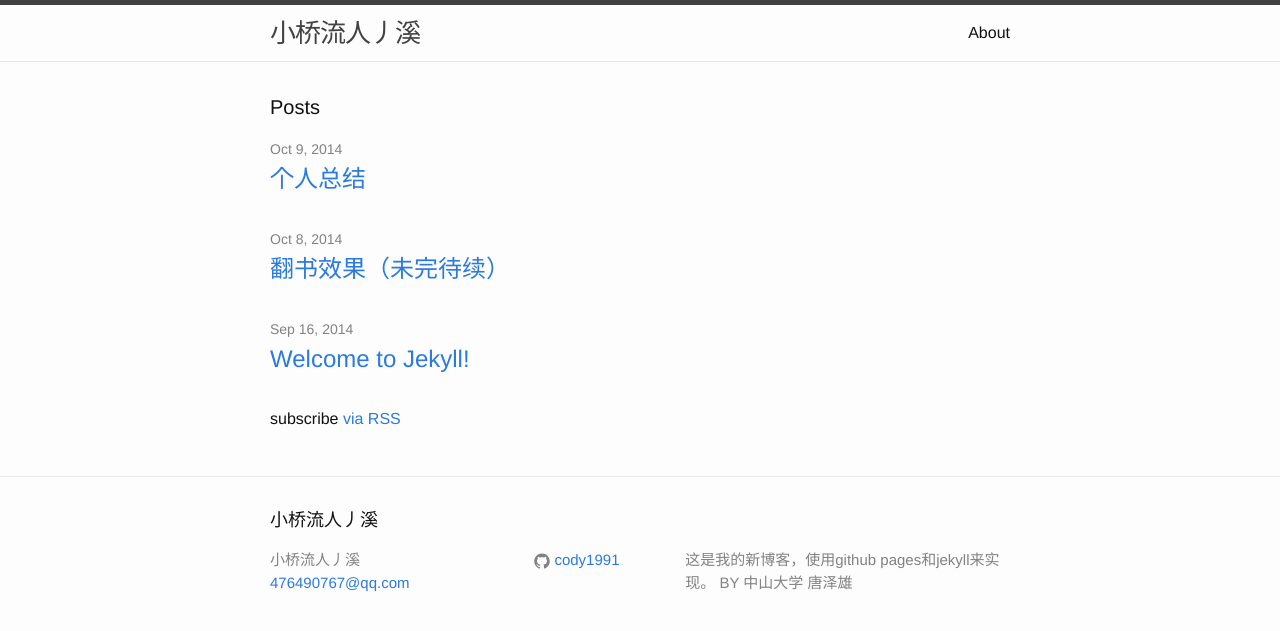
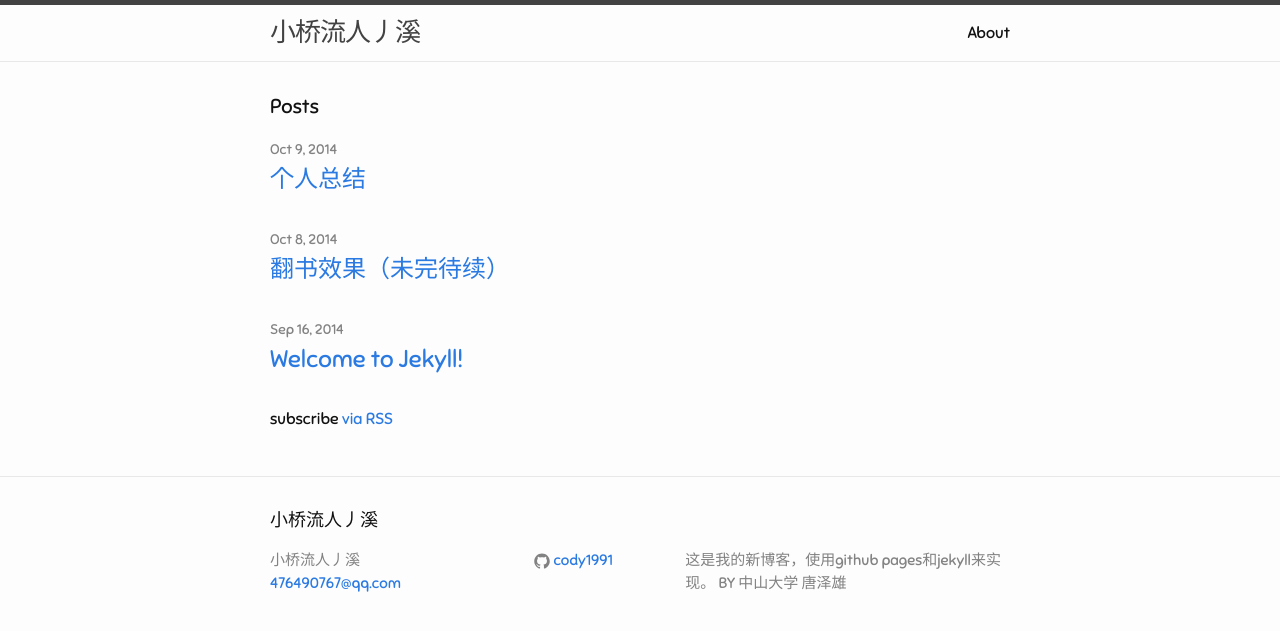
Before and after one commit to luojiyin1987/sysutangzxBlog, a Jekyll site: the page built from index.html, in a window 1280 px wide. Shown: the top 631 px of the page. Built offline with Jekyll 4.4.1, drawn with Linux system fonts in a browser that asks for light colours.

Commit message:
font-family

```diff
--- a/css/main.css
+++ b/css/main.css
@@ -2,12 +2,12 @@
  * Reset some basic elements
  */
 
-/*@font-face {
+@font-face {
     font-family: 'Sniglet';
     font-style: normal;
     font-weight: 400;
     src: local('Sniglet Regular'), local('Sniglet-Regular'), url(zaGgxcO7SfusqT6GpDlcHg.woff) format('woff');
-}*/
+}
 body, h1, h2, h3, h4, h5, h6, p, blockquote, pre, hr, dl, dd, ol, ul, figure {
     margin: 0;
     padding: 0;
@@ -17,7 +17,7 @@ body, h1, h2, h3, h4, h5, h6, p, blockquote, pre, hr, dl, dd, ol, ul, figure {
  */
 
 body {
-    font-family: 'Microsoft YaHei', Helvetica, Arial, sans-serif;
+    font-family: 'Sniglet', Helvetica, Arial, sans-serif;
     font-size: 16px;
     line-height: 1.5;
     font-weight: 300;
```
